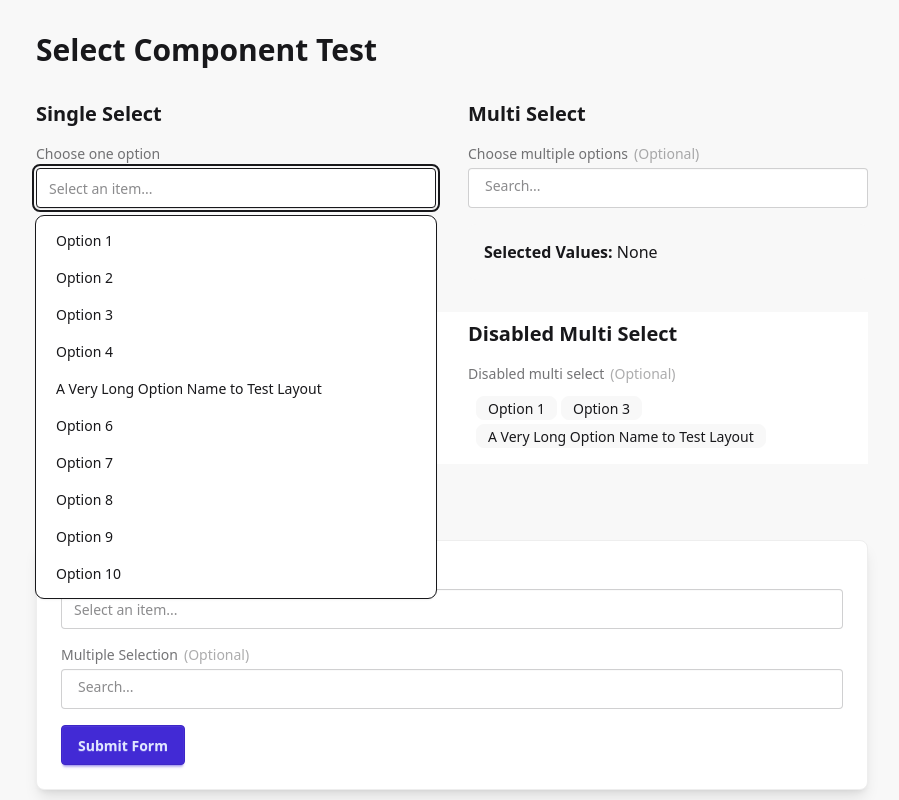
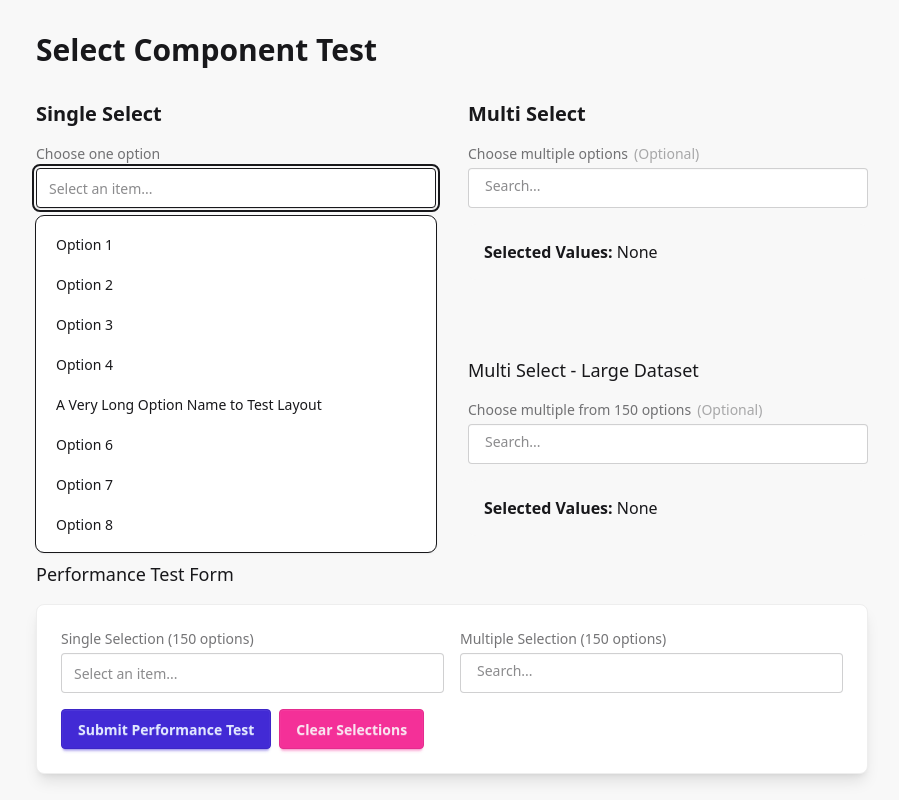
Before and after one commit to derekhearst/SimpleSvelte, a SvelteKit app: page /test in a window 1280 px wide. Both pictures are taken after a click on the heading 424 px from the left and 188 px from the top of the page. Shown: the top 800 px of the page, without its empty margins (188-1087 px from the left). Built offline with nearby package versions, Linux system fonts and the light colour scheme.

Commit message:
feat: implement virtual scrolling for Select component and add large dataset tests

```diff
--- a/src/lib/Select.svelte
+++ b/src/lib/Select.svelte
@@ -98,7 +98,6 @@
 		if (filter.length === 0) return items
 		return items.filter((item) => item.label.toLowerCase().includes(filter.toLowerCase()))
 	})
-
 	// Display text for the input placeholder/value
 	let displayText = $derived.by(() => {
 		if (multiple) {
@@ -110,6 +109,30 @@
 		return selectedItem ? selectedItem.label : 'Select an item...'
 	})
 	let searchEL: HTMLInputElement | undefined = $state(undefined)
+
+	// Virtual list implementation
+	let scrollContainer: HTMLDivElement | undefined = $state(undefined)
+	let scrollTop = $state(0)
+	const itemHeight = 40 // Approximate height of each item in pixels
+	const containerHeight = 320 // max-h-80 = 320px
+	const visibleCount = Math.ceil(containerHeight / itemHeight) + 2 // Add buffer items
+
+	// Calculate visible items based on scroll position
+	let visibleItems = $derived.by(() => {
+		const startIndex = Math.floor(scrollTop / itemHeight)
+		const endIndex = Math.min(startIndex + visibleCount, filteredItems.length)
+		return {
+			startIndex: Math.max(0, startIndex),
+			endIndex,
+			items: filteredItems.slice(Math.max(0, startIndex), endIndex),
+		}
+	})
+
+	// Handle scroll events
+	function handleScroll(e: Event) {
+		const target = e.target as HTMLDivElement
+		scrollTop = target.scrollTop
+	}
 </script>
 
 <!-- Data inputs for form submission -->
@@ -197,7 +220,8 @@
 					</button>
 				{/if}
 			</summary>
-			<ul class="menu dropdown-content bg-base-100 rounded-box z-10 mt-2 flex w-full flex-col gap-1 p-2 shadow outline">
+			<ul
+				class="menu dropdown-content bg-base-100 rounded-box z-10 mt-2 flex w-full flex-col flex-nowrap gap-1 p-2 shadow outline">
 				{#if multiple && filteredItems.length > 1}
 					<!-- Select All / Clear All options for multi-select -->
 
@@ -221,16 +245,23 @@
 						</button>
 					</div>
 				{/if}
-
 				{#if filteredItems.length === 0}
 					<li class="m-2 text-center text-sm text-gray-500">No items found</li>
 				{/if}
 
-				{#each filteredItems as item (item.value)}
+				{#if filteredItems.length > 0}
+					<div class="relative max-h-80 overflow-y-auto" bind:this={scrollContainer} onscroll={handleScroll}>
+						<!-- Virtual spacer for items before visible range -->
+						{#if visibleItems.startIndex > 0}
+							<div style="height: {visibleItems.startIndex * itemHeight}px;"></div>
+						{/if}
+
+						<!-- Render only visible items -->
+						{#each visibleItems.items as item, index (item.value)}
 							{@const isSelected = isItemSelected(item.value)}
-					<li>
+							<li style="height: {itemHeight}px;">
 								<button
-							class="flex w-full items-center gap-2 {isSelected ? 'bg-primary text-primary-content' : ''}"
+									class="flex h-full w-full items-center gap-2 {isSelected ? 'bg-primary text-primary-content' : ''}"
 									type="button"
 									onclick={() => {
 										toggleItemSelection(item.value)
@@ -238,13 +269,24 @@
 									}}>
 									{#if multiple}
 										<!-- Checkbox for multi-select -->
-								<input type="checkbox" class="checkbox checkbox-sm pointer-events-none" checked={isSelected} readonly />
+										<input
+											type="checkbox"
+											class="checkbox checkbox-sm pointer-events-none"
+											checked={isSelected}
+											readonly />
 									{/if}
 
 									<span class="flex-1 text-left">{item.label}</span>
 								</button>
 							</li>
 						{/each}
+
+						<!-- Virtual spacer for items after visible range -->
+						{#if visibleItems.endIndex < filteredItems.length}
+							<div style="height: {(filteredItems.length - visibleItems.endIndex) * itemHeight}px;"></div>
+						{/if}
+					</div>
+				{/if}
 			</ul>
 		</details>
 	{:else}
--- a/src/routes/test/+page.svelte
+++ b/src/routes/test/+page.svelte
@@ -4,7 +4,6 @@
 
 	let singleValue = $state(undefined)
 	let multiValue = $state<number[]>([])
-
 	const options = [
 		{ value: 1, label: 'Option 1' },
 		{ value: 2, label: 'Option 2' },
@@ -17,6 +16,87 @@
 		{ value: 9, label: 'Option 9' },
 		{ value: 10, label: 'Option 10' },
 	]
+
+	// Generate large dataset with over 100 options
+	const largeOptions = Array.from({ length: 150 }, (_, i) => ({
+		value: i + 1,
+		label: `${getRandomCategory()} ${i + 1}: ${getRandomName()}`,
+	}))
+
+	function getRandomCategory() {
+		const categories = [
+			'Product',
+			'Service',
+			'Location',
+			'Category',
+			'Item',
+			'Element',
+			'Component',
+			'Feature',
+			'Module',
+			'Section',
+			'Department',
+			'Division',
+			'Branch',
+			'Unit',
+			'Group',
+			'Team',
+			'Project',
+			'Task',
+			'Activity',
+			'Process',
+		]
+		return categories[Math.floor(Math.random() * categories.length)]
+	}
+
+	function getRandomName() {
+		const names = [
+			'Alpha Systems',
+			'Beta Solutions',
+			'Gamma Technologies',
+			'Delta Innovations',
+			'Epsilon Networks',
+			'Zeta Dynamics',
+			'Eta Ventures',
+			'Theta Analytics',
+			'Iota Platforms',
+			'Kappa Enterprises',
+			'Lambda Services',
+			'Mu Corporation',
+			'Nu Industries',
+			'Xi Solutions',
+			'Omicron Systems',
+			'Pi Technologies',
+			'Rho Innovations',
+			'Sigma Networks',
+			'Tau Dynamics',
+			'Upsilon Ventures',
+			'Phi Analytics',
+			'Chi Platforms',
+			'Psi Enterprises',
+			'Omega Services',
+			'Advanced Framework',
+			'Professional Suite',
+			'Enterprise Edition',
+			'Premium Package',
+			'Standard Version',
+			'Lite Edition',
+			'Pro Series',
+			'Ultimate Collection',
+			'Master Class',
+			'Expert Level',
+			'Beginner Friendly',
+			'Intermediate Grade',
+			'Superior Quality',
+			'Enhanced Performance',
+			'Optimized Speed',
+			'Improved Efficiency',
+		]
+		return names[Math.floor(Math.random() * names.length)]
+	}
+
+	let largeSingleValue = $state(undefined)
+	let largeMultiValue = $state<number[]>([])
 </script>
 
 <div class="container mx-auto max-w-4xl p-8">
@@ -50,22 +130,115 @@
 		</div>
 	</div>
 
+	<!-- Large Dataset Test (Over 100 Options) -->
+	<div class="mt-8">
+		<h2 class="text-primary mb-4 text-xl font-semibold">Large Dataset Test (150 Options)</h2>
+		<div class="grid grid-cols-1 gap-8 lg:grid-cols-2">
+			<!-- Large Single Select -->
+			<div class="space-y-4">
+				<h3 class="text-lg font-medium">Single Select - Large Dataset</h3>
+				<Select
+					bind:value={largeSingleValue}
+					options={largeOptions}
+					label="Choose one from 150 options"
+					name="large-single-select" />
+				<div class="bg-base-200 rounded-box p-4">
+					<strong>Selected Value:</strong>
+					{largeSingleValue ?? 'None'}
+					{#if largeSingleValue}
+						<br /><strong>Selected Label:</strong>
+						{largeOptions.find((opt) => opt.value === largeSingleValue)?.label ?? 'Unknown'}
+					{/if}
+				</div>
+			</div>
+
+			<!-- Large Multi Select -->
+			<div class="space-y-4">
+				<h3 class="text-lg font-medium">Multi Select - Large Dataset</h3>
+				<Select
+					bind:value={largeMultiValue}
+					options={largeOptions}
+					label="Choose multiple from 150 options"
+					name="large-multi-select"
+					multiple />
+				<div class="bg-base-200 rounded-box p-4">
+					<strong>Selected Values:</strong>
+					{#if Array.isArray(largeMultiValue) && largeMultiValue.length > 0}
+						<div class="mt-2 max-h-32 overflow-y-auto">
+							{#each largeMultiValue as value}
+								<div class="badge badge-primary badge-sm mr-1 mb-1">
+									{largeOptions.find((opt) => opt.value === value)?.label ?? `Value ${value}`}
+								</div>
+							{/each}
+						</div>
+						<div class="mt-2 text-sm opacity-70">
+							Total selected: {largeMultiValue.length}
+						</div>
+					{:else}
+						None
+					{/if}
+				</div>
+			</div>
+		</div>
+
+		<!-- Performance Test Form -->
+		<div class="mt-6">
+			<h3 class="mb-4 text-lg font-medium">Performance Test Form</h3>
+			<form
+				class="bg-base-100 border-base-300 rounded-box space-y-4 border p-6 shadow-lg"
+				onsubmit={(e) => {
+					e.preventDefault()
+					const formData = new FormData(e.target as HTMLFormElement)
+					console.log('Large dataset form submitted:')
+					for (const [key, value] of formData.entries()) {
+						console.log(`${key}: ${value}`)
+					}
+				}}>
+				<div class="grid grid-cols-1 gap-4 lg:grid-cols-2">
+					<Select
+						bind:value={largeSingleValue}
+						options={largeOptions}
+						label="Single Selection (150 options)"
+						name="perf-single"
+						required />
+					<Select
+						bind:value={largeMultiValue}
+						options={largeOptions}
+						label="Multiple Selection (150 options)"
+						name="perf-multi"
+						multiple
+						required />
+				</div>
+				<div class="flex gap-2">
+					<button type="submit" class="btn btn-primary">Submit Performance Test</button>
+					<button
+						type="button"
+						class="btn btn-secondary"
+						onclick={() => {
+							largeSingleValue = undefined
+							largeMultiValue = []
+						}}>
+						Clear Selections
+					</button>
+				</div>
+			</form>
+		</div>
+	</div>
+	<!-- Original Small Dataset Tests -->
 	<!-- Disabled Examples -->
 	<div class="bg-base-100 mt-8 grid grid-cols-1 gap-8 p-2 lg:grid-cols-2">
 		<div class="space-y-4">
-			<h2 class="text-xl font-semibold">Disabled Single Select</h2>
+			<h2 class="text-xl font-semibold">Disabled Single Select (Small Dataset)</h2>
 			<Select value={2} {options} label="Disabled single select" name="disabled-single" disabled />
 		</div>
-
 		<div class="space-y-4">
-			<h2 class="text-xl font-semibold">Disabled Multi Select</h2>
+			<h2 class="text-xl font-semibold">Disabled Multi Select (Small Dataset)</h2>
 			<Select value={[1, 3, 5]} {options} label="Disabled multi select" name="disabled-multi" multiple disabled />
 		</div>
 	</div>
-
 	<!-- Form Example -->
 	<div class="mt-8">
-		<h2 class="mb-4 text-xl font-semibold">Form Example</h2>
+		<h2 class="mb-4 text-xl font-semibold">Form Example (Small Dataset)</h2>
 		<form
 			class="bg-base-100 border-base-300 rounded-box space-y-4 border p-6 shadow-lg"
 			onsubmit={(e) => {
@@ -83,9 +256,8 @@
 			<button type="submit" class="btn btn-primary"> Submit Form </button>
 		</form>
 	</div>
-
 	<div class="mt-8">
-		<h2 class="mb-4 text-xl font-semibold">REquired Form Example</h2>
+		<h2 class="mb-4 text-xl font-semibold">Required Form Example (Small Dataset)</h2>
 		<form
 			class="bg-base-100 border-base-300 rounded-box space-y-4 border p-6 shadow-lg"
 			onsubmit={(e) => {
```
Lines whose indentation alone changed are shown as unchanged.
